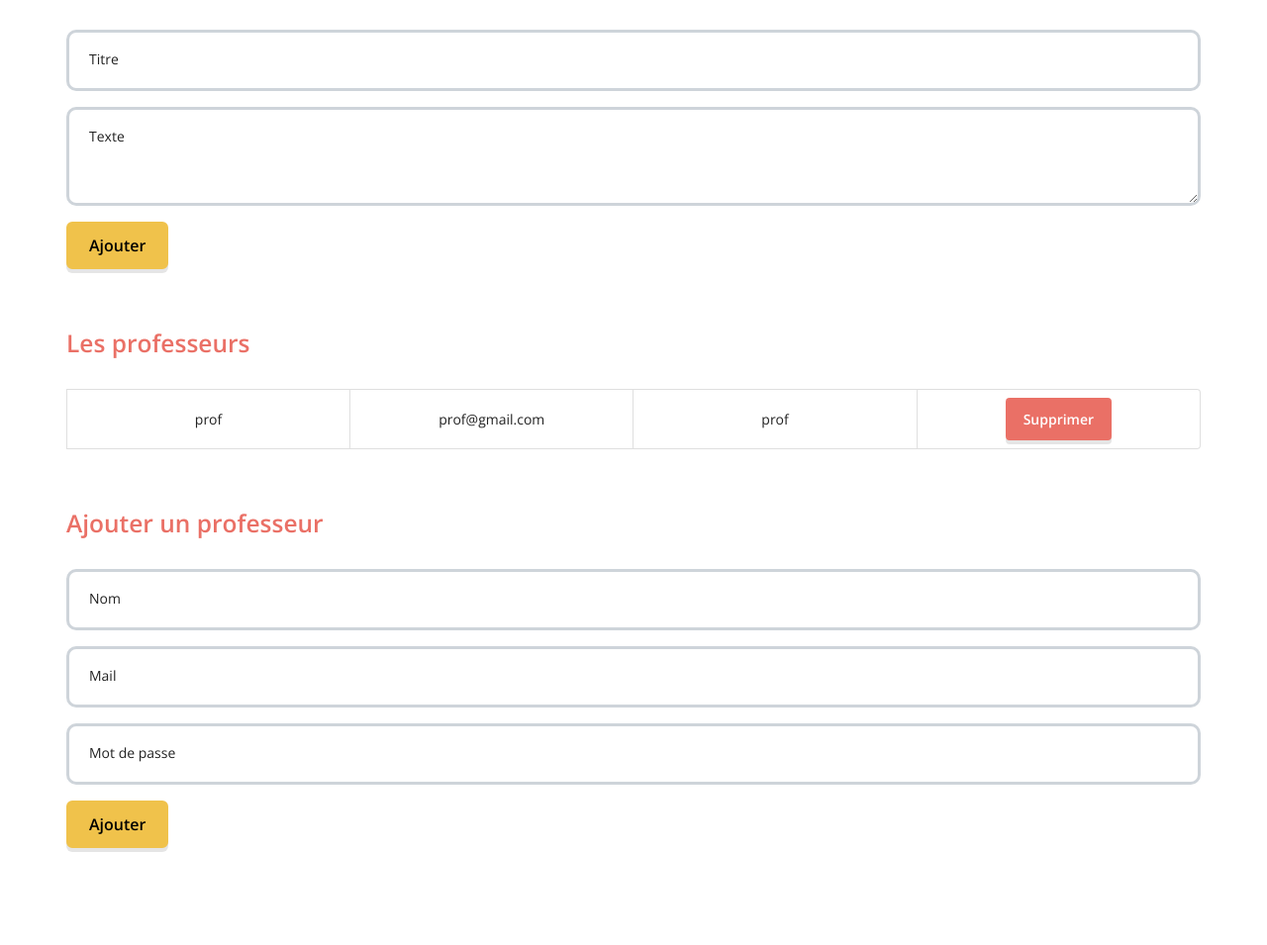
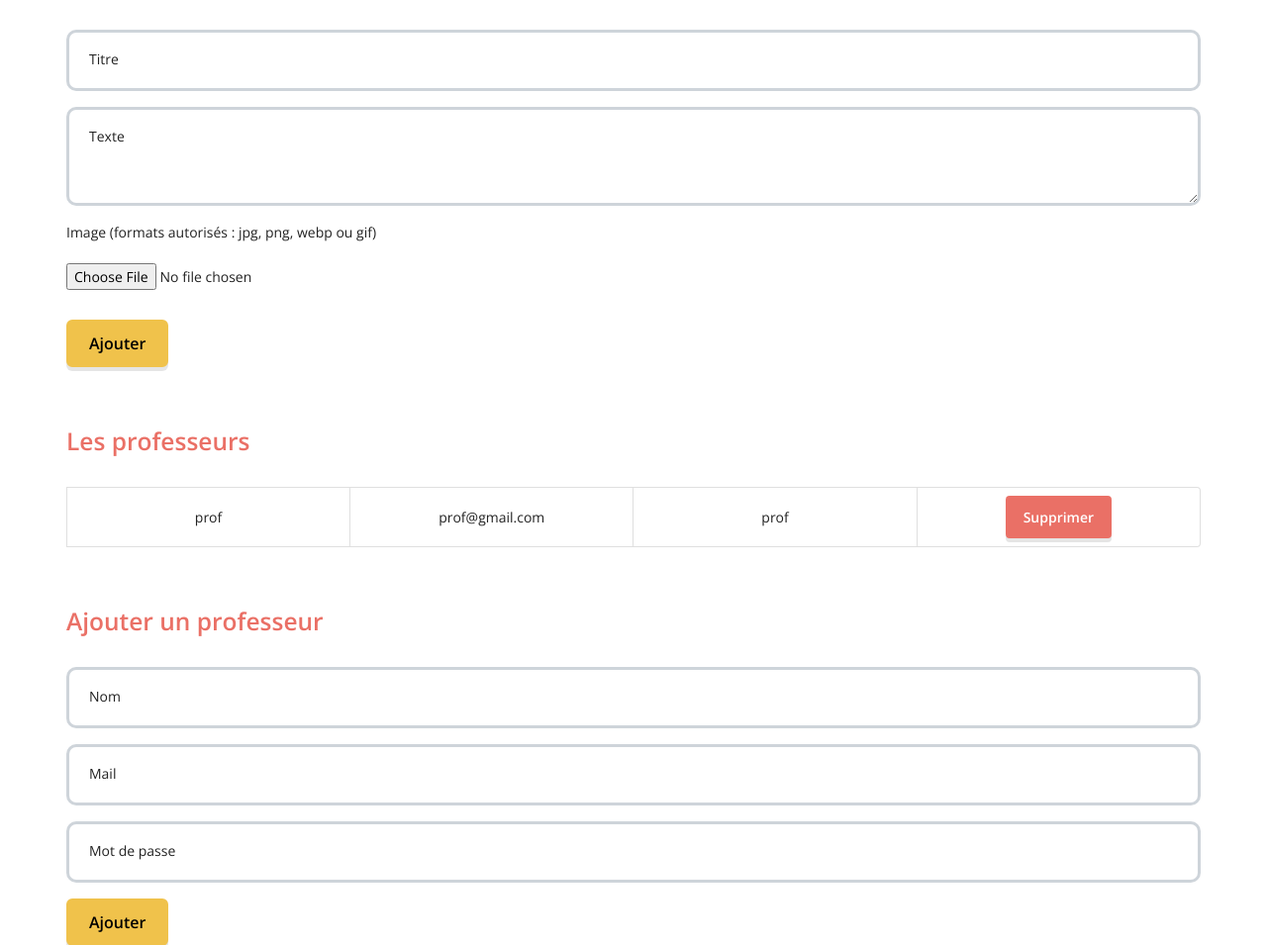
Before and after one commit to adolek/la-courtille, a PHP site: page /admin.php in a window 1280 px wide. Shown: the part 1116-2071 px from the top of the page at 99% size. Run offline with PHP 8.4, Linux system fonts and the light colour scheme; a user stored in the database is signed in; data comes from the database, SQL or seed files in the repository; some web fonts are replaced.

Commit message:
Upload image

```diff
--- a/admin.php
+++ b/admin.php
@@ -74,6 +74,25 @@ if (isset($_POST["ajoutArticle"])){
   $titre = mysqli_real_escape_string($db_handle,htmlspecialchars($_POST['titre']));
   $texte = mysqli_real_escape_string($db_handle,htmlspecialchars($_POST['texte']));
 
+  $nomOrigine = $_FILES['monfichier']['name'];
+  $elementsChemin = pathinfo($nomOrigine);
+  $extensionFichier = $elementsChemin['extension'];
+  $extensionsAutorisees = array("jpeg", "jpg", "JPG", "gif", "png", "webp");
+  if (!(in_array($extensionFichier, $extensionsAutorisees))) {
+      $erreur= "L'image téléchargée n'a pas l'extension attendue";
+
+      echo " <div class=\"alert alert-danger alert-dismissible fade show\" role=\"alert\">
+      " . $erreur . "
+     <button type=\"button\" class=\"btn-close\" data-bs-dismiss=\"alert\" aria-label=\"Close\"></button>
+     </div>";
+  } else {
+
+      // Copie dans le repertoire du script avec un nom
+      $repertoireDestination = dirname(__FILE__)."/assets/img/";
+      $nomDestination = $titre.".".$extensionFichier;
+
+      if (move_uploaded_file($_FILES["monfichier"]["tmp_name"], $repertoireDestination.$nomDestination)) {
+
         if(empty($titre)||empty($texte))
         {
             $erreur= "Un champ ou plusieurs champs obligatoires sont vides";
@@ -101,7 +120,7 @@ if (isset($_POST["ajoutArticle"])){
 
              }else
                  {
-              $sql = "INSERT INTO articles(idUser, titre, texte, image, date) VALUES('$id', '$titre', '$texte','',DATE(NOW()))";
+                    $sql = "INSERT INTO articles(idUser, titre, texte, image, date) VALUES('$id', '$titre', '$texte','$nomDestination',DATE(NOW()))";
                     $result = mysqli_query($db_handle, $sql);
                     $erreur= "Nouvel article ajouté avec succès !";
 
@@ -111,6 +130,17 @@ if (isset($_POST["ajoutArticle"])){
                    </div>";
                   }
             }
+
+      } else {
+          $erreur= "L'image est trop volumineuse pour être importée.";
+
+          echo " <div class=\"alert alert-danger alert-dismissible fade show\" role=\"alert\">
+          " . $erreur . "
+        <button type=\"button\" class=\"btn-close\" data-bs-dismiss=\"alert\" aria-label=\"Close\"></button>
+        </div>";
+      }
+  }
+
 
 }
 
@@ -524,7 +554,7 @@ $count=-1;
         <div class="col-12">
               <div class="mb-8">
                 <h3 class="element-title">Ajouter une actualité</h3>
-              <form action="admin.php" method="post">
+              <form action="admin.php" enctype="multipart/form-data" method="post">
                 <div class="form-floating mb-3">
                   <input type="text" name="titre" placeholder="titre" class="form-control" id="floatingInput">
                   <label for="floatingInput">Titre</label>
@@ -534,7 +564,9 @@ $count=-1;
                   <textarea class="form-control" name="texte" id="floatingInput" placeholder="texte" style="height: 100px"></textarea>
                   <label for="floatingTextarea2">Texte</label>
                 </div>
-                <button class="btn btn-primary" name="ajoutArticle" type="submit">Ajouter</button>
+                <input type="hidden" name="MAX_FILE_SIZE" value="3000000" />
+                Image (formats autorisés : jpg, png, webp ou gif)</br></br><input type="file" name="monfichier" /></br>
+                <button class="btn mt-6 btn-primary" name="ajoutArticle" type="submit">Ajouter</button>
               </form>
               </div>
             </div>
```
Lines whose indentation alone changed are shown as unchanged.
